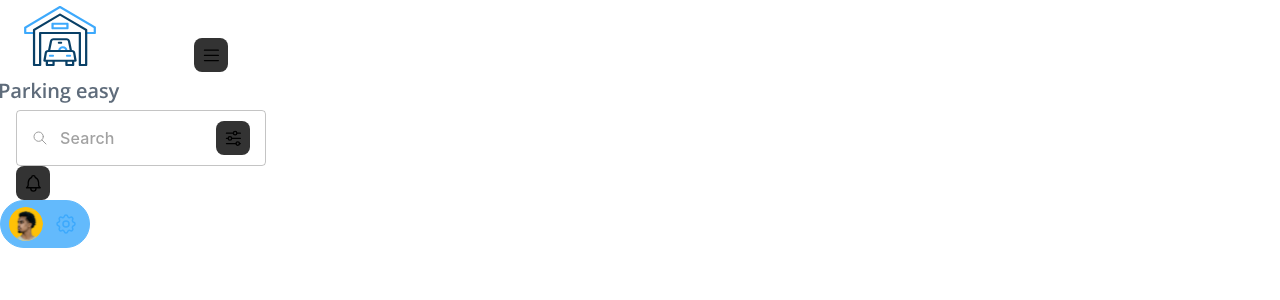
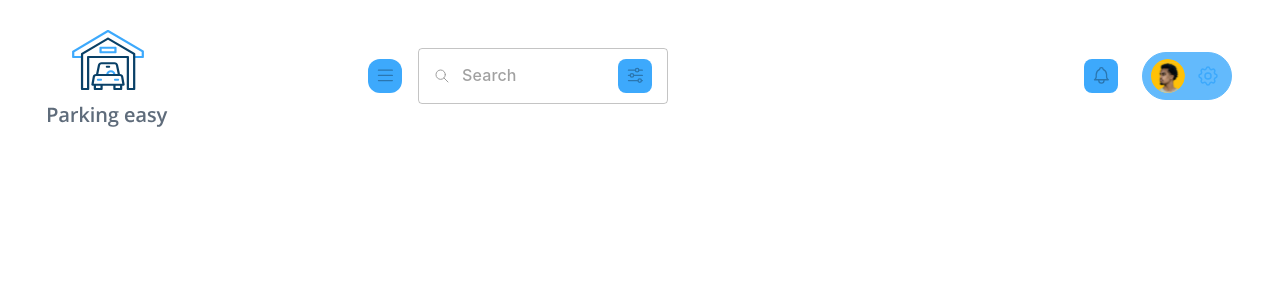
Before and after one commit to CNDvn/ParkingApp-FE, a React (Create React App) app: page /DashboardAdmin in a window 1280 px wide. Shown: the top 300 px of the page. Built offline with nearby package versions, Linux system fonts and the light colour scheme.

Commit message:
demo set up drawer

```diff
--- a/src/Mui/theme.ts
+++ b/src/Mui/theme.ts
@@ -8,6 +8,7 @@ declare module '@mui/material/styles/createPalette' {
     backgroundColorLogin: string;
     orange: string;
     successDark: string;
+    backgroundColorAdmin: string;
   }
 }
 
@@ -34,6 +35,7 @@ const colors = {
   orange: '#e65100',
   successDark: 'rgb(94, 53, 177)',
   successLight: 'rgb(237, 231, 246)',
+  backgroundColorAdmin: 'rgb(255, 255, 255)',
 };
 
 const defaultTheme = createTheme({
@@ -53,6 +55,7 @@ const defaultTheme = createTheme({
     },
     common: {
       backgroundColorLogin: colors.backgroundColorLogin,
+      backgroundColorAdmin: colors.backgroundColorAdmin,
     },
     secondary: {
       main: '#000',
--- a/src/constants/breakpoint.ts
+++ b/src/constants/breakpoint.ts
@@ -6,3 +6,6 @@ export enum Breakpoint {
   lg = 'lg',
   xl = 'xl',
 }
+export const gridSpacing = 3;
+export const drawerWidth = 260;
+export const appDrawerWidth = 320;
--- a/src/pages/DashboardAdmin/DashboardAdmin.tsx
+++ b/src/pages/DashboardAdmin/DashboardAdmin.tsx
@@ -1,13 +1,11 @@
-// import { Counter } from 'feature/counter/Counter';
 import React from 'react';
-import Header from './Header';
+import MainLayout from './MainLayout';
 
 const DashboardAdmin = (): JSX.Element => {
   return (
-    <div>
-      {/* <Counter /> */}
-      <Header />
-    </div>
+    <>
+      <MainLayout />
+    </>
   );
 };
 
--- /dev/null
+++ b/src/pages/DashboardAdmin/Header/Header.tsx
@@ -0,0 +1,52 @@
+import { useTheme } from '@mui/material/styles';
+import React from 'react';
+import NotificationSection from './NotificationSection';
+import ProfileSection from './ProfileSection';
+import SearchSection from './SearchSection';
+import { Box, ButtonBase } from '@mui/material';
+import { IconMenu2 } from '@tabler/icons';
+import LogoSection from '../LogoSection';
+import AvatarSection from './NotificationSection/Avatar';
+interface IHeader {
+  // eslint-disable-next-line no-unused-vars
+  handleLeftDrawerToggle: VoidFunction;
+}
+const Header = ({ handleLeftDrawerToggle }: IHeader): JSX.Element => {
+  const theme = useTheme();
+  return (
+    <>
+      <Box
+        sx={{
+          width: '100%',
+          display: 'flex',
+          alignItems: 'center',
+          [theme.breakpoints.down('md')]: {
+            width: 'auto',
+          },
+          padding: '24px',
+        }}
+      >
+        <Box
+          component="span"
+          sx={{ display: { xs: 'none', md: 'block' }, flexGrow: 1 }}
+        >
+          <LogoSection>
+            <img src="../../../svg/logo.svg" alt="" srcSet="" />
+          </LogoSection>
+        </Box>
+        <ButtonBase sx={{ borderRadius: '12px', overflow: 'hidden' }}>
+          <AvatarSection handleToggle={handleLeftDrawerToggle}>
+            <IconMenu2 stroke={1.5} size="1.3rem" />
+          </AvatarSection>
+        </ButtonBase>
+        <SearchSection />
+        <Box sx={{ flexGrow: 1 }} />
+        <Box sx={{ flexGrow: 1 }} />
+        <NotificationSection />
+        <ProfileSection />
+      </Box>
+    </>
+  );
+};
+
+export default Header;
--- a/src/pages/DashboardAdmin/Header/NotificationSection/Avatar.tsx
+++ b/src/pages/DashboardAdmin/Header/NotificationSection/Avatar.tsx
@@ -3,7 +3,7 @@ import { Avatar } from '@mui/material';
 import { useTheme } from '@mui/material/styles';
 
 interface IAvatarSection {
-  open: boolean;
+  open?: boolean;
   handleToggle: VoidFunction;
   children: React.ReactNode;
 }
@@ -23,11 +23,11 @@ const AvatarSection = React.forwardRef<Ref, PropsWithChildren<IAvatarSection>>(
           height: '34px',
           fontSize: '1.2rem',
           transition: 'all .2s ease-in-out',
-          background: theme.palette.secondary.light,
-          color: theme.palette.secondary.dark,
+          background: theme.palette.primary.main,
+          color: theme.palette.primary.dark,
           '&[aria-controls="menu-list-grow"],&:hover': {
-            background: theme.palette.secondary.dark,
-            color: theme.palette.secondary.light,
+            background: theme.palette.primary.main,
+            color: theme.palette.primary.light,
           },
         }}
         ref={ref}
--- a/src/pages/DashboardAdmin/Header/SearchSection/index.tsx
+++ b/src/pages/DashboardAdmin/Header/SearchSection/index.tsx
@@ -61,11 +61,11 @@ const HeaderAvatarStyle = styled(Avatar, { shouldForwardProp })(
     width: '34px',
     height: '34px',
     fontSize: '1.2rem',
-    background: theme.palette.secondary.light,
-    color: theme.palette.secondary.dark,
+    background: theme.palette.primary.main,
+    color: theme.palette.primary.dark,
     '&:hover': {
-      background: theme.palette.secondary.dark,
-      color: theme.palette.secondary.light,
+      background: theme.palette.primary.main,
+      color: theme.palette.primary.light,
     },
   })
 );
@@ -210,7 +210,11 @@ const SearchSection = (): JSX.Element => {
           }
           endAdornment={
             <InputAdornment position="end">
-              <ButtonBase sx={{ borderRadius: '12px' }}>
+              <ButtonBase
+                sx={{
+                  borderRadius: '12px',
+                }}
+              >
                 <HeaderAvatarStyle variant="rounded">
                   <IconAdjustmentsHorizontal stroke={1.5} size="1.3rem" />
                 </HeaderAvatarStyle>
--- a/src/pages/DashboardAdmin/Header/index.tsx
+++ /dev/null
@@ -1,63 +0,0 @@
-import { useTheme } from '@mui/material/styles';
-import React from 'react';
-import NotificationSection from './NotificationSection';
-import ProfileSection from './ProfileSection';
-import SearchSection from './SearchSection';
-import { Avatar, Box, ButtonBase } from '@mui/material';
-import { IconMenu2 } from '@tabler/icons';
-
-const Header = (handleLeftDrawerToggle: any): JSX.Element => {
-  const theme = useTheme();
-  return (
-    <>
-      <Box
-        sx={{
-          width: 228,
-          display: 'flex',
-          [theme.breakpoints.down('md')]: {
-            width: 'auto',
-          },
-        }}
-      >
-        <Box
-          component="span"
-          sx={{ display: { xs: 'none', md: 'block' }, flexGrow: 1 }}
-        >
-          <img src="../../../svg/logo.svg" alt="" srcSet="" />
-        </Box>
-        <ButtonBase sx={{ borderRadius: '12px', overflow: 'hidden' }}>
-          <Avatar
-            variant="rounded"
-            sx={{
-              cursor: 'pointer',
-              borderRadius: '8px',
-              width: '34px',
-              height: '34px',
-              fontSize: '1.2rem',
-              transition: 'all .2s ease-in-out',
-              background: theme.palette.secondary.light,
-              color: theme.palette.secondary.dark,
-              '&:hover': {
-                background: theme.palette.secondary.dark,
-                color: theme.palette.secondary.light,
-              },
-            }}
-            onClick={handleLeftDrawerToggle}
-            color="inherit"
-          >
-            <IconMenu2 stroke={1.5} size="1.3rem" />
-          </Avatar>
-        </ButtonBase>
-      </Box>
-
-      <SearchSection />
-      <Box sx={{ flexGrow: 1 }} />
-      <Box sx={{ flexGrow: 1 }} />
-
-      <NotificationSection />
-      <ProfileSection />
-    </>
-  );
-};
-
-export default Header;
--- /dev/null
+++ b/src/pages/DashboardAdmin/LogoSection/index.tsx
@@ -0,0 +1,12 @@
+// material-ui
+import { ButtonBase } from '@mui/material';
+import React from 'react';
+// ==============================|| MAIN LOGO ||============================== //
+interface PropsDefault {
+  children: React.ReactNode;
+}
+const LogoSection = ({ children }: PropsDefault): JSX.Element => {
+  return <ButtonBase>{children}</ButtonBase>;
+};
+
+export default LogoSection;
--- /dev/null
+++ b/src/pages/DashboardAdmin/MainLayout/index.tsx
@@ -0,0 +1,39 @@
+import { AppBar, Box, CssBaseline, Toolbar } from '@mui/material';
+import { useTheme } from '@mui/material/styles';
+import React, { useState } from 'react';
+import Header from '../Header/Header';
+// import SwipeableTemporaryDrawer from '../SlideBar/SlideBar';
+import Sidebar from '../SlideBar/SlideBar';
+
+const MainLayout = (): JSX.Element => {
+  const theme = useTheme();
+  const [leftDrawerOpened, setleftDrawerOpened] = useState(false);
+  const handleLeftDrawerToggle = (): void => {
+    setleftDrawerOpened(!leftDrawerOpened);
+  };
+  return (
+    <Box sx={{ display: 'flex' }}>
+      <CssBaseline />
+      {/* header */}
+      <AppBar
+        position="fixed"
+        color="inherit"
+        elevation={0}
+        sx={{
+          bgcolor: theme.palette.common.backgroundColorAdmin,
+        }}
+      >
+        <Toolbar>
+          <Header handleLeftDrawerToggle={handleLeftDrawerToggle} />
+        </Toolbar>
+      </AppBar>
+      {/* drawer */}
+      <Sidebar
+        leftDrawerOpened={leftDrawerOpened}
+        handleLeftDrawerToggle={handleLeftDrawerToggle}
+      />
+    </Box>
+  );
+};
+
+export default MainLayout;
--- /dev/null
+++ b/src/pages/DashboardAdmin/SlideBar/SlideBar.tsx
@@ -0,0 +1,85 @@
+import React from 'react';
+// material-ui
+import { useTheme } from '@mui/material/styles';
+import { Box, Drawer, useMediaQuery } from '@mui/material';
+import List from '@mui/material/List';
+import Divider from '@mui/material/Divider';
+import ListItem from '@mui/material/ListItem';
+import ListItemIcon from '@mui/material/ListItemIcon';
+import ListItemText from '@mui/material/ListItemText';
+import InboxIcon from '@mui/icons-material/MoveToInbox';
+import MailIcon from '@mui/icons-material/Mail';
+import { drawerWidth } from 'constants/breakpoint';
+
+interface ISidebar {
+  handleLeftDrawerToggle: VoidFunction;
+  leftDrawerOpened: boolean;
+}
+
+const Sidebar = ({
+  handleLeftDrawerToggle,
+  leftDrawerOpened,
+}: ISidebar): JSX.Element => {
+  const theme = useTheme();
+  const matchUpMd = useMediaQuery(theme.breakpoints.up('md'));
+
+  const drawer = (
+    <>
+      <Box sx={{ width: 250 }} role="presentation">
+        <List>
+          {['Inbox', 'Starred', 'Send email', 'Drafts'].map((text, index) => (
+            <ListItem button key={text}>
+              <ListItemIcon>
+                {index % 2 === 0 ? <InboxIcon /> : <MailIcon />}
+              </ListItemIcon>
+              <ListItemText primary={text} />
+            </ListItem>
+          ))}
+        </List>
+        <Divider />
+        <List>
+          {['All mail', 'Trash', 'Spam'].map((text, index) => (
+            <ListItem button key={text}>
+              <ListItemIcon>
+                {index % 2 === 0 ? <InboxIcon /> : <MailIcon />}
+              </ListItemIcon>
+              <ListItemText primary={text} />
+            </ListItem>
+          ))}
+        </List>
+      </Box>
+    </>
+  );
+
+  return (
+    <Box
+      component="nav"
+      sx={{ flexShrink: { md: 0 }, width: matchUpMd ? drawerWidth : 'auto' }}
+      aria-label="mailbox folders"
+    >
+      <Drawer
+        variant={matchUpMd ? 'persistent' : 'temporary'}
+        anchor="left"
+        open={leftDrawerOpened}
+        onClose={handleLeftDrawerToggle}
+        sx={{
+          '& .MuiDrawer-paper': {
+            width: drawerWidth,
+            background: theme.palette.background.default,
+            color: theme.palette.text.primary,
+            borderRight: 'none',
+            [theme.breakpoints.up('md')]: {
+              top: '88px',
+            },
+          },
+        }}
+        ModalProps={{ keepMounted: true }}
+        color="inherit"
+      >
+        {drawer}
+      </Drawer>
+    </Box>
+  );
+};
+
+export default Sidebar;
```
